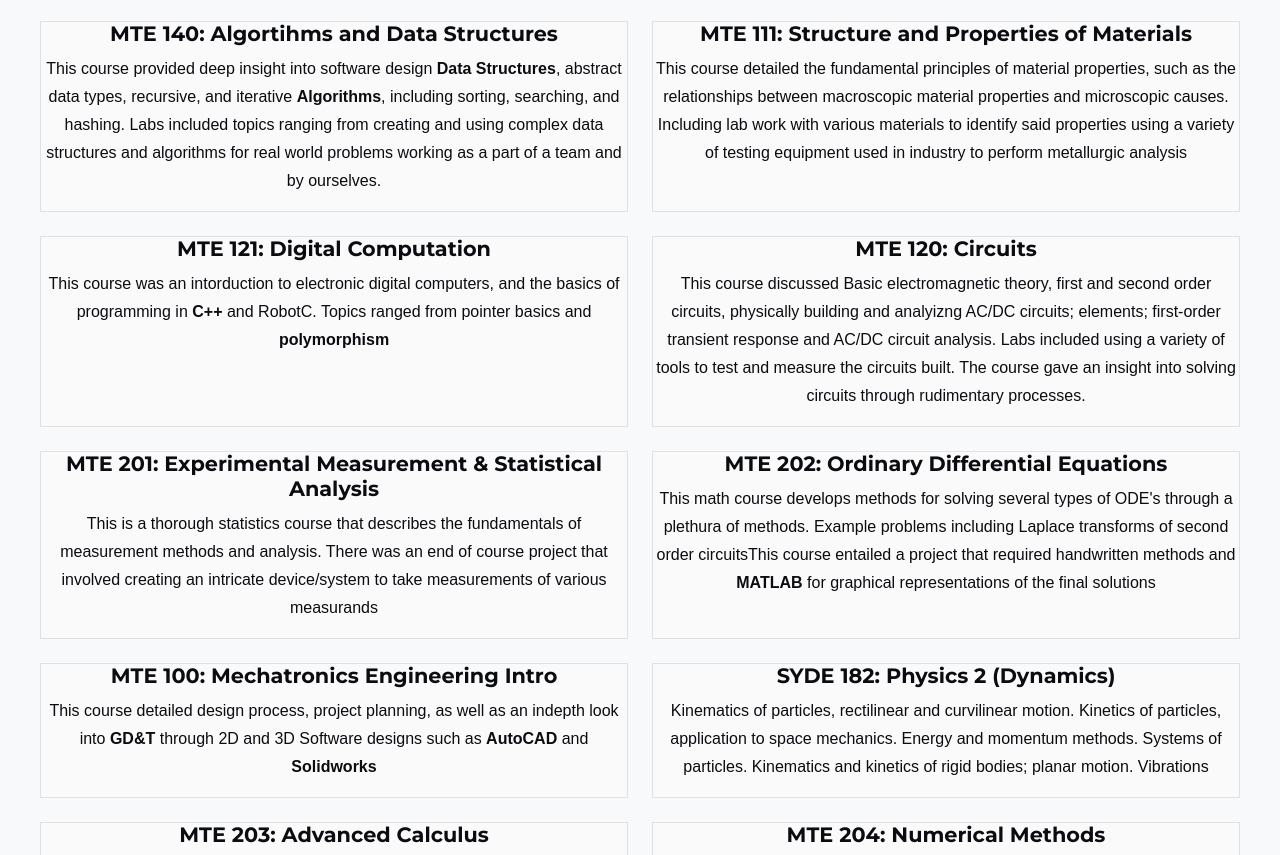
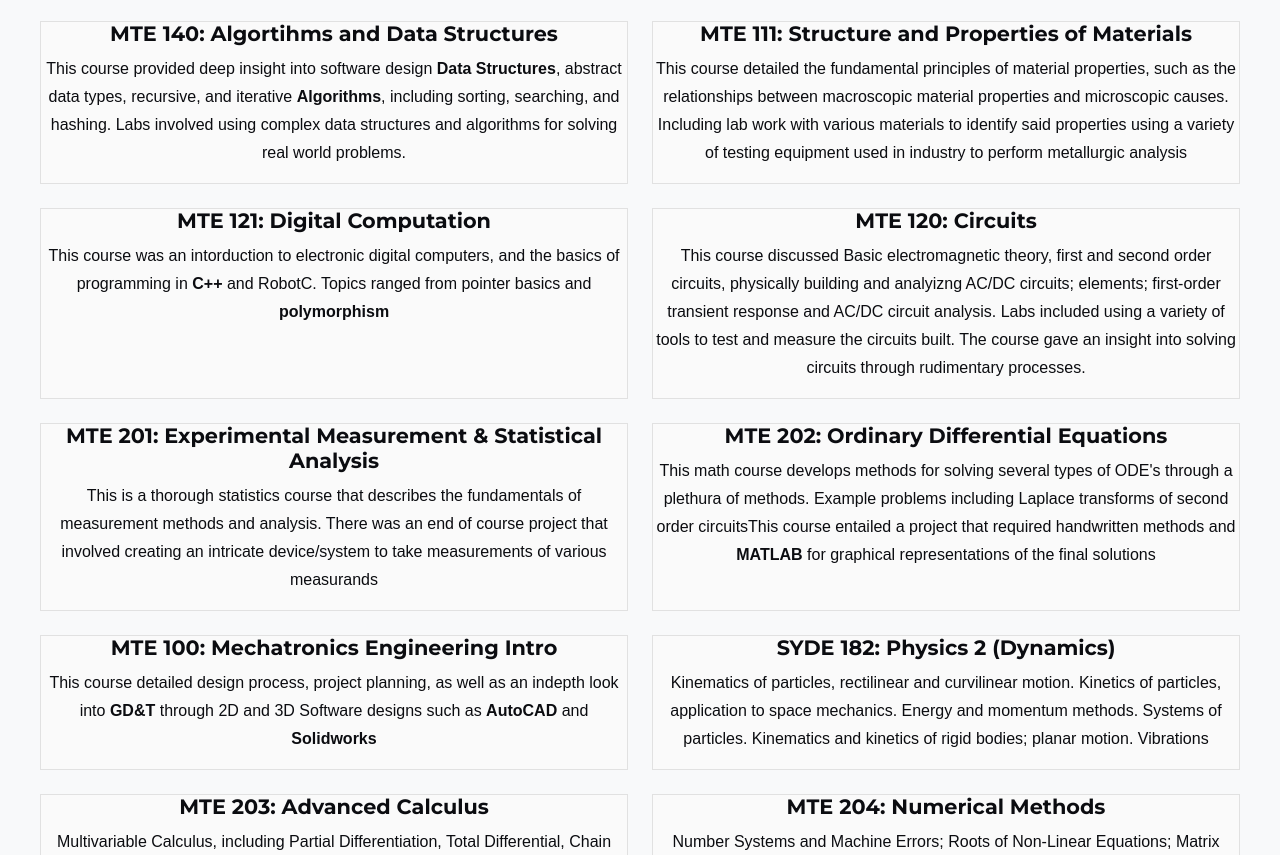
Before and after one commit to Gurs-Ban/Gurs-Ban.github.io, a website: page Academics.html in a window 1280 px wide. Shown: the part 1366-2221 px from the top of the page. Drawn offline with nearby package versions, Linux system fonts and the light colour scheme; files that its build step writes are made by us from their sources; a web font is replaced by a local one.

Commit message:
Update Academics.html

```diff
--- a/Academics.html
+++ b/Academics.html
@@ -141,7 +141,7 @@
       <li class="post" data-category="Software">
         <article>
             <h4 class = "post-title ">MTE 140: Algortihms and Data Structures</h4>
-            <p align="center">This course provided deep insight into software design <b>Data Structures</b>, abstract data types, recursive, and iterative <b>Algorithms</b>, including sorting, searching, and hashing. Labs included topics ranging from creating and using complex data structures and algorithms for real world problems working as a part of a team and by ourselves. </p>
+            <p align="center">This course provided deep insight into software design <b>Data Structures</b>, abstract data types, recursive, and iterative <b>Algorithms</b>, including sorting, searching, and hashing. Labs involved using complex data structures and algorithms for solving real world problems. </p>
         </article>
       </li>
 
```
